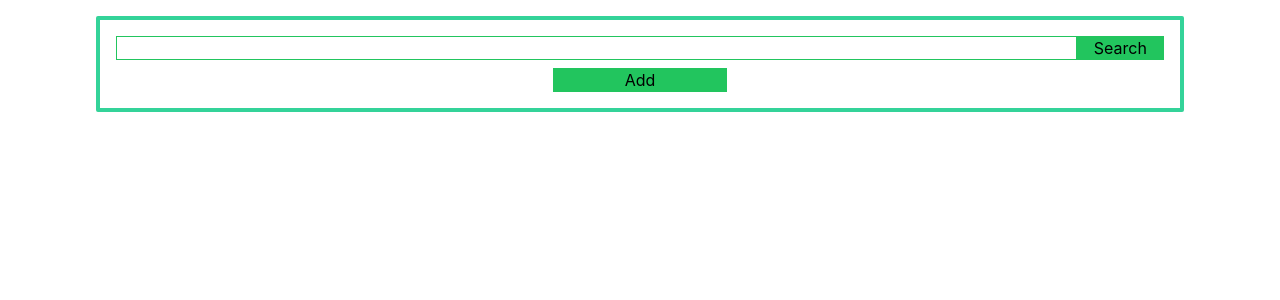
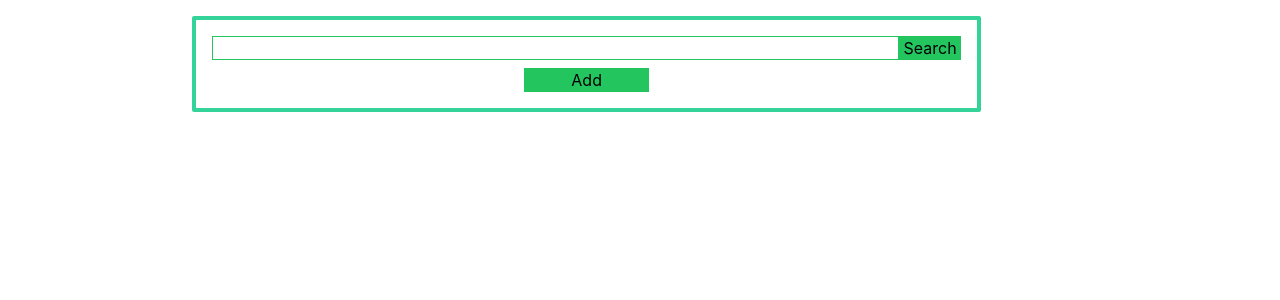
Before and after one commit to MartianDreamer/todo-app, a React (Create React App) app: page / in a window 1280 px wide. Shown: the top 300 px of the page. Built offline with nearby package versions, Linux system fonts and the light colour scheme.

Commit message:
some fixes

```diff
--- a/src/App.js
+++ b/src/App.js
@@ -28,7 +28,7 @@ function App() {
   };
 
   return (
-    <div className="flex flex-col pt-4 pl-24 pr-24">
+    <div className="flex flex-col pt-4 pl-48 pr-48 w-11/12">
       <ControlCenter setDisplayInput={setDisplayInput} />
       <Input
         username="sang"
```
